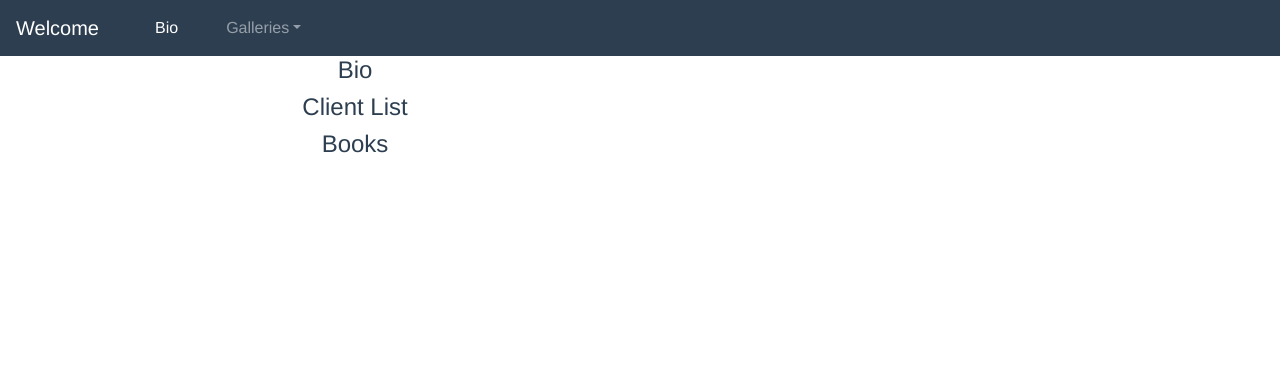
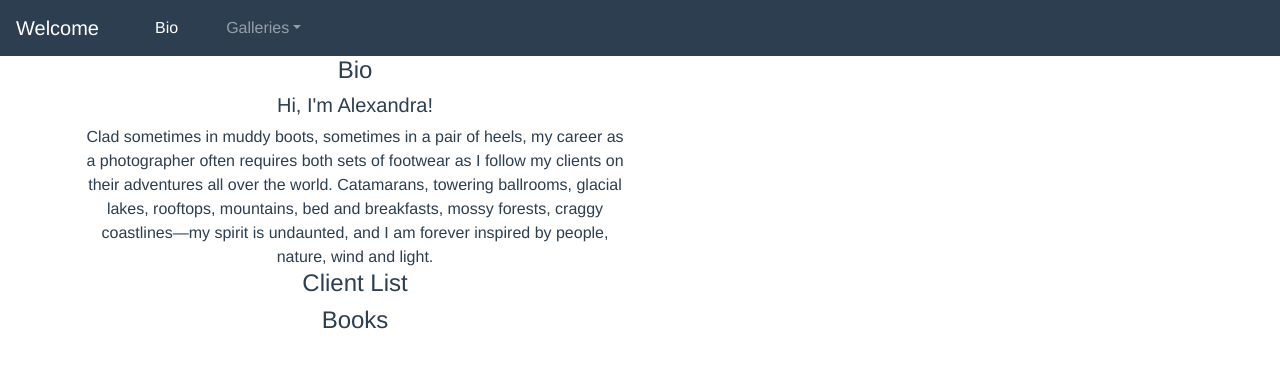
Before and after one commit to marcinpgit/gallery-app, a Vue app: page /#/bio in a window 1280 px wide. Shown: the top 368 px of the page. Built offline with nearby package versions, Linux system fonts and the light colour scheme; what v-img would draw is missing.

Commit message:
BioPage description added

```diff
--- a/src/components/BioPage.vue
+++ b/src/components/BioPage.vue
@@ -6,6 +6,14 @@
             <b-col sm="12" md="6">
                 <div class="bio-description">
                     <h4>Bio</h4>
+                    <h5 class="hello-text">Hi, I'm Alexandra!</h5>
+                    Clad sometimes in muddy boots, sometimes in a pair of heels,
+                    my career as a photographer often requires both sets
+                    of footwear as I follow my clients on their adventures
+                    all over the world. Catamarans, towering ballrooms, glacial lakes,
+                    rooftops, mountains, bed and breakfasts, mossy forests, craggy
+                    coastlines—my spirit is undaunted, and I am forever inspired by people,
+                    nature, wind and light.
                 </div>
                 <div class="bio-client">
                     <h4>Client List</h4>
```
